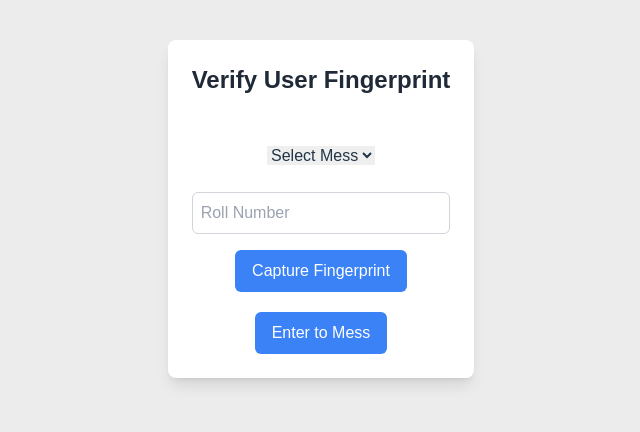
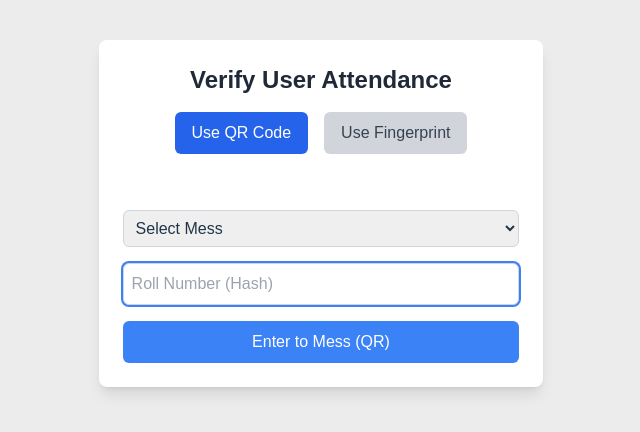
Before and after one commit to dilip-choudhary1/B.Tech_Project, a React (Vite) app: page /verify in a window 1280 px wide. Shown: the top 432 px of the page, without its empty margins (319-959 px from the left). Built offline with nearby package versions, Linux system fonts and the light colour scheme; no server answers.

Commit message:
added qr scanner code

```diff
--- a/src/components/mess/verifyfinger.jsx
+++ b/src/components/mess/verifyfinger.jsx
@@ -1,6 +1,6 @@
 
   import CryptoJS from "crypto-js";
-import React, { useState, useEffect } from "react";
+  import React, { useState, useEffect, useRef } from "react";
   import { useLocation } from "react-router-dom";
   import { ToastContainer, toast } from "react-toastify";
   import "react-toastify/dist/ReactToastify.css";
@@ -9,6 +9,12 @@ import { useGlobalContext } from "../GlobalContext.jsx";
 
   const VerifyUser = () => {
     const location = useLocation();
+
+    const [selectedOption, setSelectedOption] = useState("qrCode"); // 'qrCode' or 'fingerprint'
+    const [rollHash, setRollHash] = useState("");
+    const inputRef = useRef(null);
+
+
     const [rollnumber, setRollnumber] = useState(
       location.state?.rollnumber || ""
     );
@@ -22,6 +28,92 @@ const VerifyUser = () => {
     const ENCRYPTION_KEY = import.meta.env.VITE_ENCRYPTION_KEY;
     const ALGORITHM = import.meta.env.VITE_ENCRYPTION_ALGORITHM || "aes-256-cbc";
 
+
+    useEffect(() => {
+      if (selectedOption === "qrCode") {
+        inputRef.current.focus();
+      }
+    }, [selectedOption]);
+
+
+    const handleOptionChange = (option) => setSelectedOption(option);
+
+    // QR Code submission handler
+    // const handleQRSubmit = async () => {
+    //   try {
+    //     setIsLoading(true);
+    //     const response = await fetch(`http://localhost/api/v1/users/get-roll-number-from-hash`, {
+    //       method: "POST",
+    //       headers: { "Content-Type": "application/json" },
+    //       body: JSON.stringify({ rollHash: rollnumber }),
+    //     });
+
+    //     const data = await response.json();
+    //     if (response.ok && data.rollNumber) {
+    //       setRollnumber(data.rollNumber);
+    //       await entryMess(); // Proceed with attendance marking
+    //     } else {
+    //       toast.error("Invalid QR code or student not found.");
+    //     }
+    //   } catch (error) {
+    //     console.error("Error verifying QR code:", error);
+    //     toast.error("Failed to verify QR code.");
+    //   } finally {
+    //     setIsLoading(false);
+    //   }
+    // };
+
+    const enterWithQrCode = async () => {
+      if (!rollHash || !chooseMess) {
+        toast.error("Please provide both roll hash and mess selection.");
+        return;
+      }
+
+      setIsLoading(true);
+
+      try {
+        const response = await fetch("http://localhost/api/v1/mess/entry-mess-qr", {
+          method: "POST",
+          headers: {
+            "Content-Type": "application/json",
+            "Authorization": `Bearer ${globalVariable}`, // Make sure globalVariable contains the valid token
+          },
+          body: JSON.stringify({
+            rollHash,
+            mess: chooseMess,
+          }),
+        });
+
+        const data = await response.json();
+
+        if (!response.ok) {
+          // Handle specific error codes with custom messages
+          switch (response.status) {
+            case 400:
+              toast.error(data.message || "Bad request. Please check the input data.");
+              break;
+            case 401:
+              toast.error("Invalid token! Please login again.");
+              break;
+            case 403:
+              toast.error(data.message || "Only mess staff can enter students.");
+              break;
+            case 404:
+              toast.error(data.message || "User or mess details not found.");
+              break;
+            default:
+              toast.error("An unexpected error occurred. Please try again.");
+          }
+        } else {
+          toast.success(data.message || "Successfully entered the mess.");
+        }
+      } catch (error) {
+        // This catches network issues or other unexpected errors
+        toast.error("Network error. Please check your connection and try again.");
+      } finally {
+        setIsLoading(false);
+      }
+    };
 
     const decrypt = (encryptedText) => {
       try {
@@ -237,17 +329,60 @@ const VerifyUser = () => {
     };
   {/* <ToastContainer /> */}
   return (
-    <div className="VerifyUser  mt-10 flex flex-col items-center bg-white shadow-lg rounded-lg p-6">
+      <div className="VerifyUser mt-10 flex flex-col items-center bg-white shadow-lg rounded-lg p-6">
         <ToastContainer />
-      <h2 className="text-2xl font-semibold text-gray-800 mb-4">Verify User Fingerprint</h2>
-      <div class="form-group">
-          <label htmlFor="role">Mess</label>
-          <select name="Choose Mess" value ={chooseMess} id="chooseMess" onChange={(e)=>setChooseMess(e.target.value)}>
-            <option value=""> Select Mess</option>
+        <h2 className="text-2xl font-semibold text-gray-800 mb-4">Verify User Attendance</h2>
+
+        {/* Option Selector */}
+        <div className="flex space-x-4 mb-6">
+          <button onClick={() => handleOptionChange("qrCode")} className={`px-4 py-2 ${selectedOption === "qrCode" ? 'bg-blue-600 text-white' : 'bg-gray-300 text-gray-700'} rounded-md`}>
+            Use QR Code
+          </button>
+          <button onClick={() => handleOptionChange("fingerprint")} className={`px-4 py-2 ${selectedOption === "fingerprint" ? 'bg-blue-600 text-white' : 'bg-gray-300 text-gray-700'} rounded-md`}>
+            Use Fingerprint
+          </button>
+        </div>
+
+        {/* Mess Selector */}
+        <div className="form-group mb-4 w-full">
+          <label htmlFor="role" className="block text-gray-700 mb-2">Mess</label>
+          <select
+            name="chooseMess"
+            value={chooseMess}
+            id="chooseMess"
+            onChange={(e) => setChooseMess(e.target.value)}
+            className="border border-gray-300 rounded-md p-2 w-full"
+          >
+            <option value="">Select Mess</option>
             <option value="Old">Old</option>
             <option value="New">New</option>
           </select>
         </div>
+
+        {/* QR Code Scanner Section */}
+        {selectedOption === "qrCode" && (
+          <div className="qr-code-scanner w-full">
+            <input
+              type="text"
+              placeholder="Roll Number (Hash)"
+              value={rollHash}
+              onChange={(e) => setRollHash(e.target.value)}
+              ref={inputRef}
+              className="border border-gray-300 rounded-md p-2 mb-4 w-full focus:outline-none focus:ring-2 focus:ring-blue-500"
+            />
+            <button
+              onClick={enterWithQrCode}
+              className={`bg-blue-500 text-white rounded-md py-2 px-4 transition duration-300 ease-in-out w-full hover:bg-blue-600 focus:outline-none focus:ring-2 focus:ring-blue-400 ${isLoading ? 'opacity-50 cursor-not-allowed' : ''}`}
+              disabled={isLoading}
+            >
+              {isLoading ? "Verifying..." : "Enter to Mess (QR)"}
+            </button>
+          </div>
+        )}
+
+        {/* Fingerprint Scanner Section */}
+        {selectedOption === "fingerprint" && (
+          <div className="fingerprint-scanner w-full">
             <input
               type="text"
               placeholder="Roll Number"
@@ -255,11 +390,9 @@ const VerifyUser = () => {
               onChange={(e) => setRollnumber(e.target.value)}
               className="border border-gray-300 rounded-md p-2 mb-4 w-full focus:outline-none focus:ring-2 focus:ring-blue-500"
             />
-
             <button
               onClick={captureFinger}
-        className={`bg-blue-500 text-white rounded-md py-2 px-4 transition duration-300 ease-in-out
-                    hover:bg-blue-600 focus:outline-none focus:ring-2 focus:ring-blue-400`}
+              className={`bg-blue-500 text-white rounded-md py-2 px-4 transition duration-300 ease-in-out w-full hover:bg-blue-600 focus:outline-none focus:ring-2 focus:ring-blue-400 ${isLoading ? 'opacity-50 cursor-not-allowed' : ''}`}
             >
               {isLoading ? "Verifying..." : "Capture Fingerprint"}
             </button>
@@ -268,19 +401,13 @@ const VerifyUser = () => {
               <button
                 onClick={verifyFingerprint}
                 disabled={isLoading}
-          className={`mt-4 bg-green-500 text-white rounded-md py-2 px-4 transition duration-300 ease-in-out
-                      hover:bg-green-700 focus:outline-none focus:ring-2 focus:ring-green-400 ${isLoading ? 'opacity-50 cursor-not-allowed' : ''}`}
+                className={`mt-4 bg-green-500 text-white rounded-md py-2 px-4 transition duration-300 ease-in-out w-full hover:bg-green-700 focus:outline-none focus:ring-2 focus:ring-green-400 ${isLoading ? 'opacity-50 cursor-not-allowed' : ''}`}
               >
                 {isLoading ? "Verifying..." : "Verify Fingerprint"}
               </button>
             )}
-      <button
-        onClick={entryMess}
-        className={`bg-blue-500 text-white mt-5 rounded-md py-2 px-4 transition duration-300 ease-in-out
-                    hover:bg-blue-600 focus:outline-none focus:ring-2 focus:ring-blue-400`}
-      >
-        {isLoading ? "Verifying..." : "Enter to Mess"}
-      </button>
+          </div>
+        )}
       </div>
     );
   };
```
Also changed, not shown: src/assets/background-img.jpeg (added), src/assets/background-img.png (added). Lines whose indentation alone changed are shown as unchanged.
